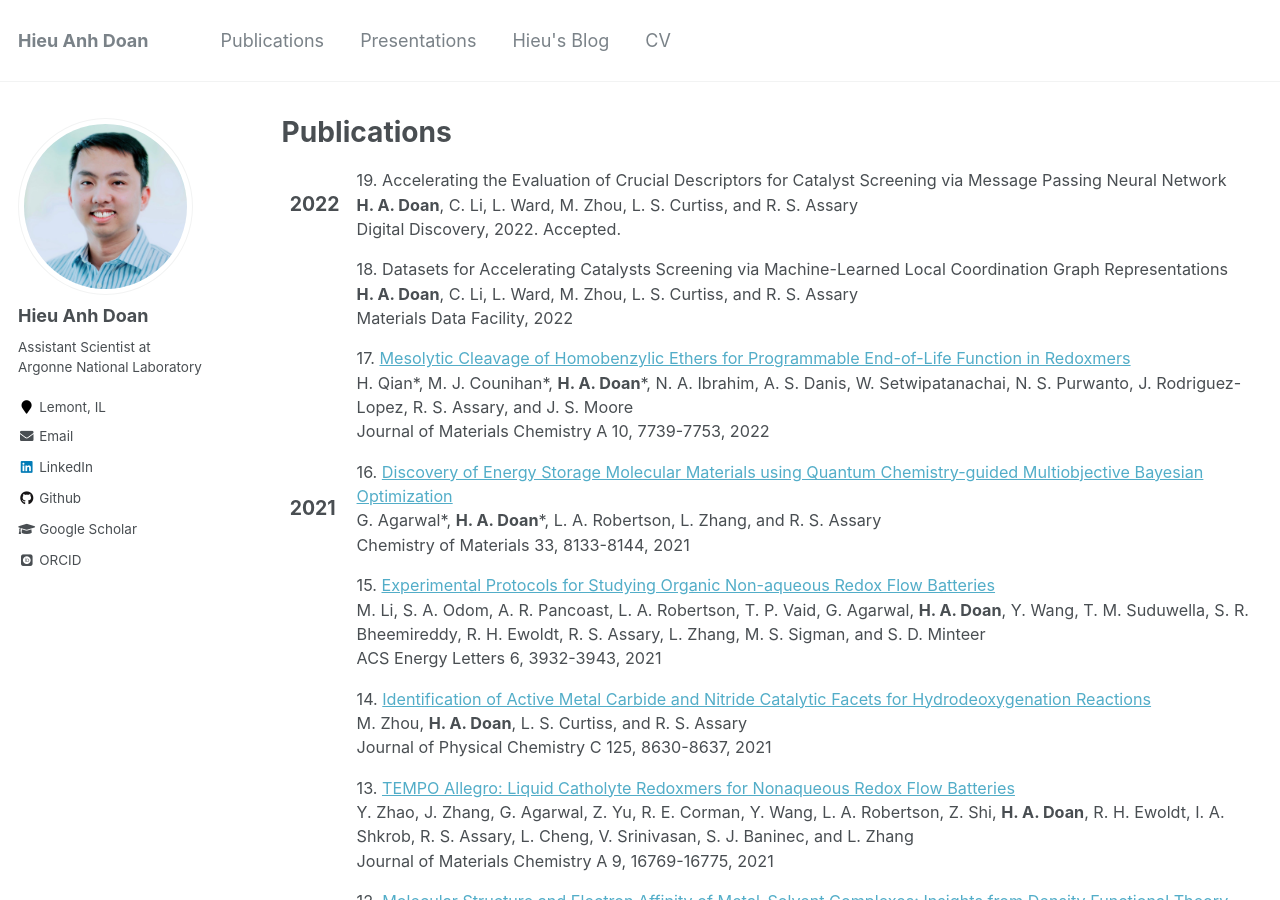
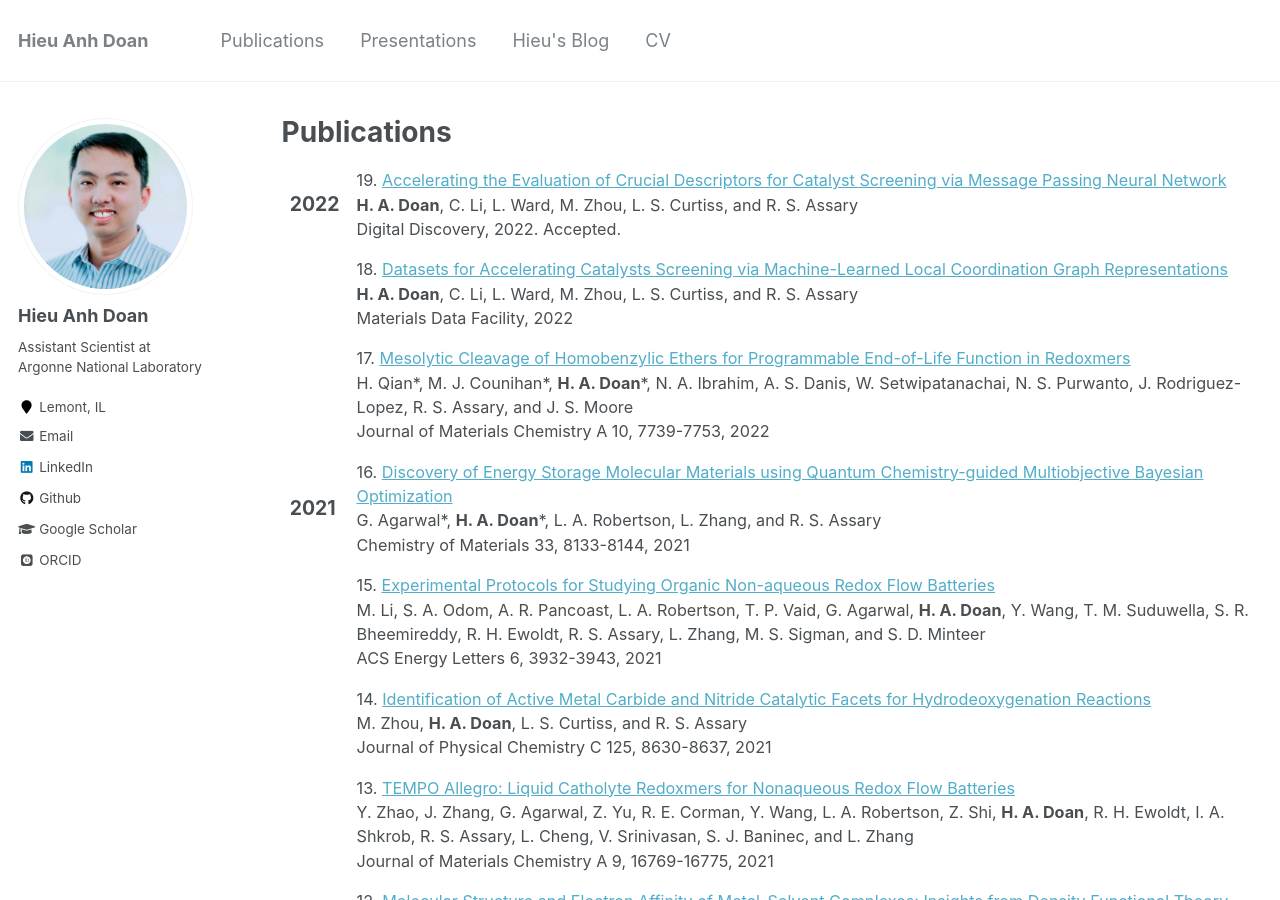
Before and after one commit to hieuadoan/hieuadoan.github.io, a Jekyll site: the page built from _pages/publications.html, in a window 1280 px wide and 900 px high. Built offline with Jekyll 4.4.1, drawn with Linux system fonts in a browser that asks for light colours; some web fonts are replaced; some of the changed lines change nothing that is shown.

Commit message:
add link to DD paper

```diff
--- a/_pages/publications.html
+++ b/_pages/publications.html
@@ -23,7 +23,7 @@ author_profile: true
 		</td>
 		<td class="publication">
 			<span class="pubtitle">
-				  19. Accelerating the Evaluation of Crucial Descriptors for Catalyst Screening via Message Passing Neural Network
+				  19. <a href="https://pubs.rsc.org/en/content/articlelanding/2022/dd/d2dd00088a"> Accelerating the Evaluation of Crucial Descriptors for Catalyst Screening via Message Passing Neural Network </a>
 			  </span><br />
 			  <span class="authors">
 				  <b>H. A. Doan</b>, C. Li, L. Ward, M. Zhou, L. S. Curtiss, and R. S. Assary
@@ -42,7 +42,7 @@ author_profile: true
 		  </td>
 	    <td class="publication">
 		  <span class="pubtitle">
-				18. Datasets for Accelerating Catalysts Screening via Machine-Learned Local Coordination Graph Representations
+				18. <a href="https://acdc.alcf.anl.gov/mdf/detail/doan_datasets_accelerating_representations_v1.1/"> Datasets for Accelerating Catalysts Screening via Machine-Learned Local Coordination Graph Representations </a>
 			</span><br />
 			<span class="authors">
 				<b>H. A. Doan</b>, C. Li, L. Ward, M. Zhou, L. S. Curtiss, and R. S. Assary
```
